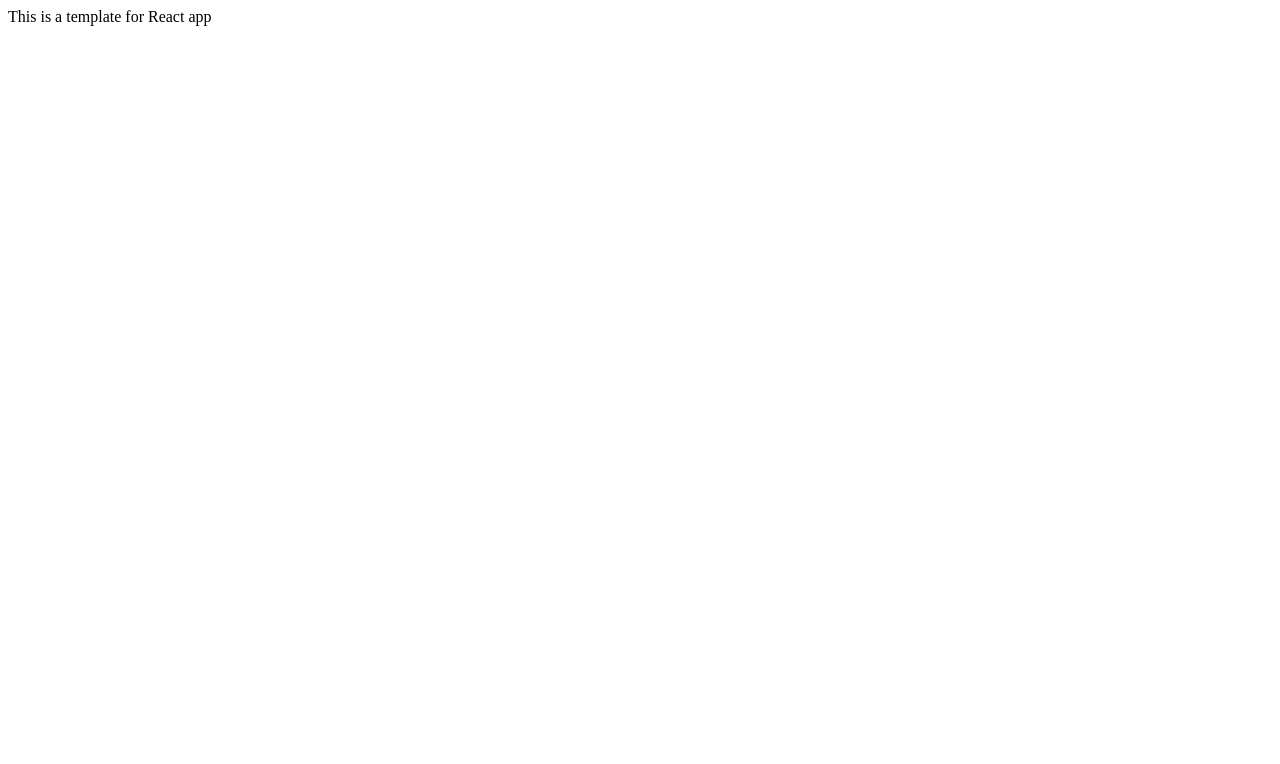
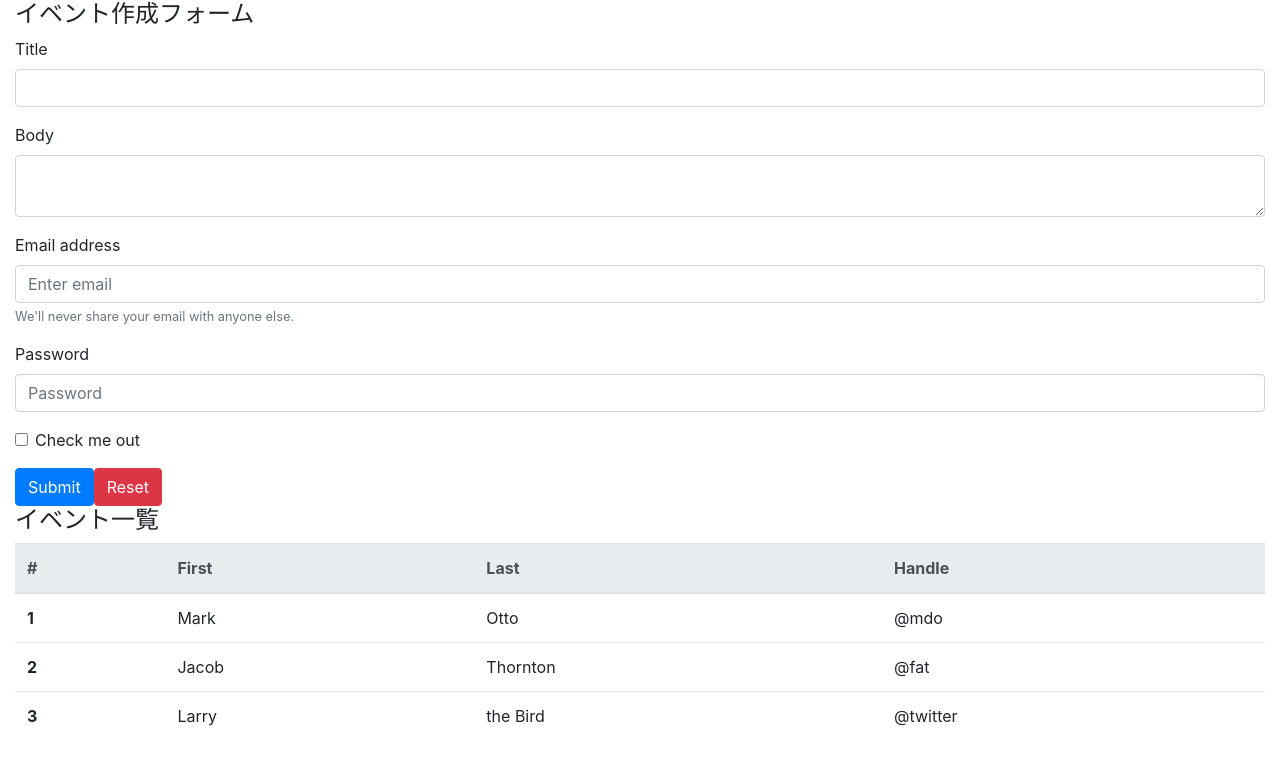
Before and after one commit to makeloff1/myreact, a React (Create React App) app: page / in a window 1280 px wide. Shown: the top 764 px of the page. Built offline with nearby package versions, Linux system fonts and the light colour scheme.

Commit message:
create event form and event table with bootstrap

```diff
--- a/package.json
+++ b/package.json
@@ -3,6 +3,7 @@
   "version": "0.1.0",
   "private": true,
   "dependencies": {
+    "bootstrap": "4.3.1",
     "react": "^16.11.0",
     "react-dom": "^16.11.0",
     "react-scripts": "3.2.0"
--- a/src/App.js
+++ /dev/null
@@ -1,11 +0,0 @@
-import React from 'react';
-
-const App = () => {
-  return (
-    <div>
-      This is a template for React app
-    </div>
-  );
-}
-
-export default App;
--- /dev/null
+++ b/src/components/App.js
@@ -0,0 +1,69 @@
+import React from 'react';
+import 'bootstrap/dist/css/bootstrap.min.css';
+
+const App = () => {
+  return (
+    <div className="container-fluid">
+      <h4>イベント作成フォーム</h4>
+      <form>
+        <div className="form-group">
+          <label htmlFor="formEventTitle">Title</label>
+          <input className="form-control" id="formEventTitle" />
+        </div>
+        <div className="form-group">
+          <label htmlFor="formEventBody">Body</label>
+          <textarea className="form-control" id="formEventBody" />
+        </div>
+        <div className="form-group">
+          <label htmlFor="exampleInputEmail1">Email address</label>
+          <input type="email" className="form-control" id="exampleInputEmail1" aria-describedby="emailHelp" placeholder="Enter email" />
+          <small id="emailHelp" className="form-text text-muted">We'll never share your email with anyone else.</small>
+        </div>
+        <div className="form-group">
+          <label htmlFor="exampleInputPassword1">Password</label>
+          <input type="password" className="form-control" id="exampleInputPassword1" placeholder="Password" />
+        </div>
+        <div className="form-group form-check">
+          <input type="checkbox" className="form-check-input" id="exampleCheck1" />
+          <label className="form-check-label" htmlFor="exampleCheck1">Check me out</label>
+        </div>
+        <button type="submit" className="btn btn-primary">Submit</button>
+        <button type="submit" className="btn btn-danger">Reset</button>
+      </form>
+
+      <h4>イベント一覧</h4>
+      <table class="table">
+        <thead class="thead-light">
+          <tr>
+            <th scope="col">#</th>
+            <th scope="col">First</th>
+            <th scope="col">Last</th>
+            <th scope="col">Handle</th>
+          </tr>
+        </thead>
+        <tbody>
+          <tr>
+            <th scope="row">1</th>
+            <td>Mark</td>
+            <td>Otto</td>
+            <td>@mdo</td>
+          </tr>
+          <tr>
+            <th scope="row">2</th>
+            <td>Jacob</td>
+            <td>Thornton</td>
+            <td>@fat</td>
+          </tr>
+          <tr>
+            <th scope="row">3</th>
+            <td>Larry</td>
+            <td>the Bird</td>
+            <td>@twitter</td>
+          </tr>
+        </tbody>
+      </table>
+    </div>
+  );
+}
+
+export default App
--- a/src/index.js
+++ b/src/index.js
@@ -1,5 +1,5 @@
 import React from 'react';
 import ReactDOM from 'react-dom';
-import App from './App';
+import App from './components/App';
 
 ReactDOM.render(<App />, document.getElementById('root'));
```
